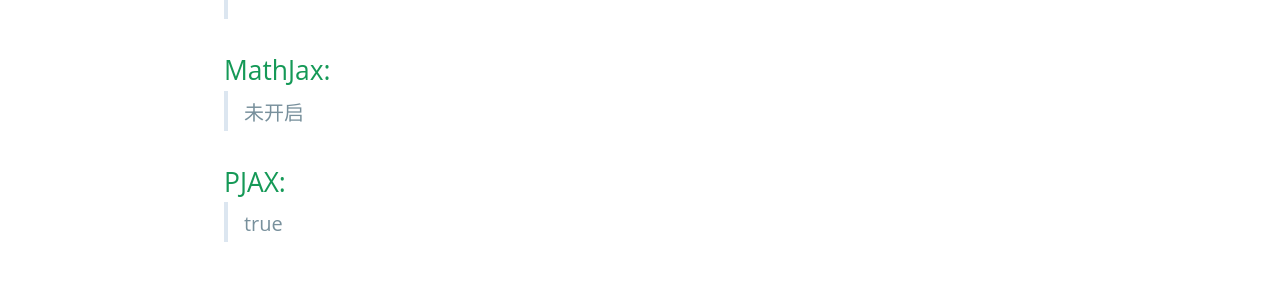
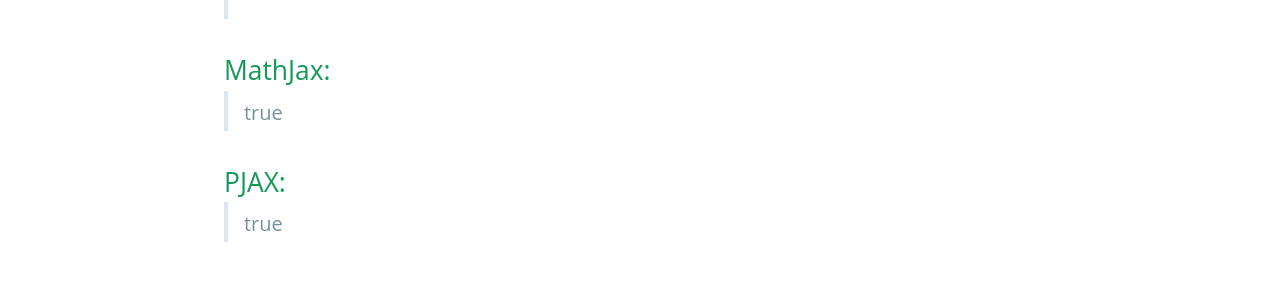
Before and after one commit to link9596/jekyll-theme-Hydrogen, a Jekyll site: the page built from config/infor.html, in a window 1280 px wide and 900 px high, scrolled down 750 px. Shown: the part 394-687 px from the top of the window. Built offline with Jekyll 4.4.1, drawn with Linux system fonts in a browser that asks for light colours; some web fonts are replaced.

Commit message:
Update config.html

```diff
--- a/_layouts/config.html
+++ b/_layouts/config.html
@@ -14,7 +14,7 @@
   <h2>网站关键词:<blockquote><span style="color:#78909C;font-size:20px">{{ site.keywords | escape }}</span></blockquote></h2>
   <h2>网站描述:<blockquote><span style="color:#78909C;font-size:20px">{{ site.description }}</span></blockquote></h2>
   <h2>主题色:<blockquote><span style="color:#{{ site.theme_color }};font-size:50px">■</span></blockquote></h2>
-  <h2>MathJax:<blockquote><span style="color:#78909C;font-size:20px">{% if site.MathJax == "true" %}开启{% else %}未开启{% endif %}</span></blockquote></h2>
+  <h2>MathJax:<blockquote><span style="color:#78909C;font-size:20px">{{ site.MathJax }}</span></blockquote></h2>
   <h2>PJAX:<blockquote><span style="color:#78909C;font-size:20px">{{ site.PJAX }}</span></blockquote></h2>
   <br><span style="font-size:14px" id="cut"></span>
   <br><span style="font-size:14px" id="latest"></span>
```
